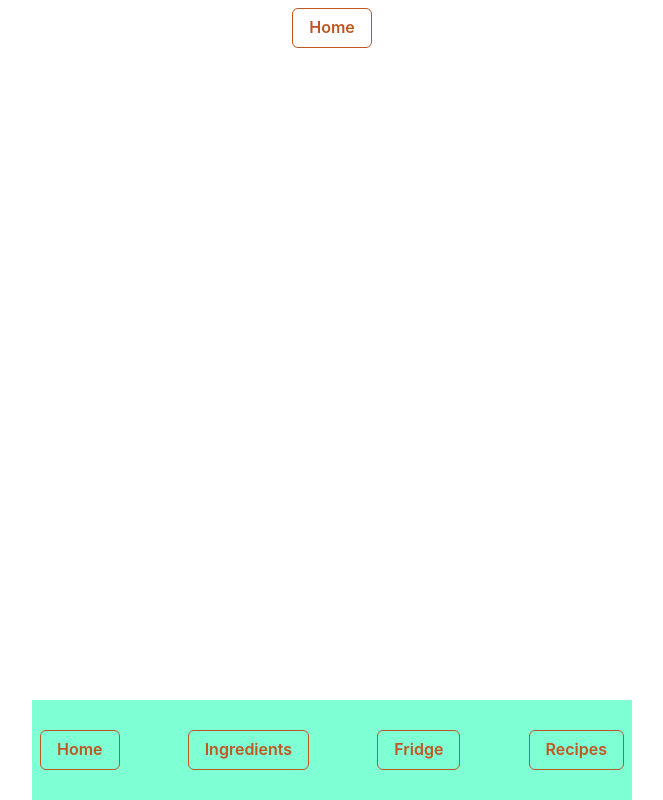
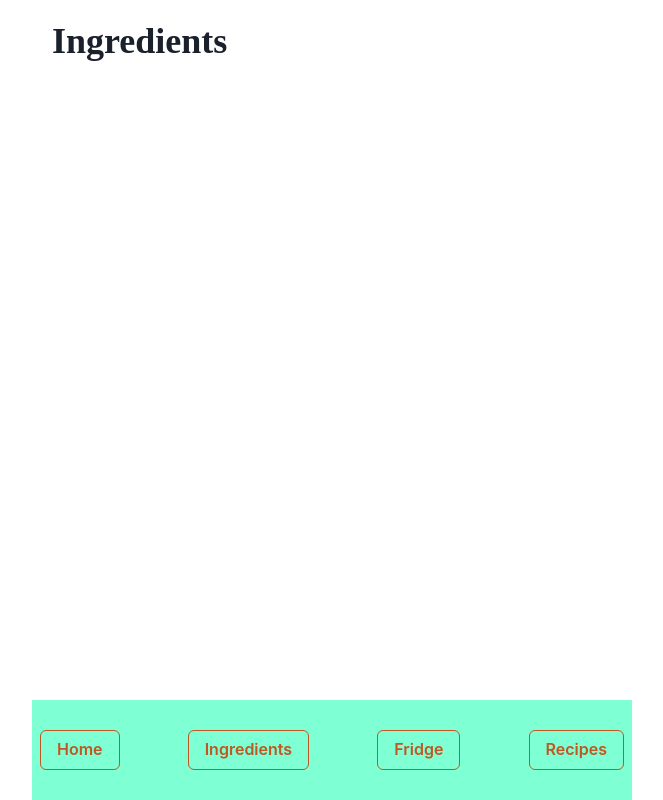
Before and after one commit to annaabramowicz/Food-planner, a React (Create React App) app: page /ingredients in a window 1280 px wide. Shown: the whole page, without its empty margins (308-971 px from the left). Built offline with nearby package versions, Linux system fonts and the light colour scheme; no server answers.

Commit message:
[FA-2] Link to NavLink, organized folders

```diff
--- a/src/App/App.jsx
+++ b/src/App/App.jsx
@@ -1,15 +1,20 @@
 import "reset.css";
 import React, { useEffect } from "react";
-import Ingredients from "./Ingredients/Ingredients";
-import Fridge from "./Fridge/Fridge";
-import Recipes from "./Recipes/Recipes";
-import Home from "./Home/Home";
+import Ingredients from "../pages/Ingredients/Ingredients";
+import Fridge from "../pages/Fridge/Fridge";
+import Recipes from "../pages/Recipes/Recipes";
+import Home from "../pages/Home/Home";
 import Navigation from "./Navigation/Navigation";
 import Button from "components/Buttons/Button/Button";
 import Flex from "components/Flex/Flex";
 import { Box } from "@chakra-ui/react";
 
-import { BrowserRouter as Router, Switch, Route, Link } from "react-router-dom";
+import {
+  BrowserRouter as Router,
+  Switch,
+  Route,
+  NavLink,
+} from "react-router-dom";
 import { useDispatch } from "react-redux";
 import { getRecipesAsyc } from "store/recipes/recipes";
 
@@ -26,23 +31,23 @@ function App() {
         <Router>
           <Flex>
             <Navigation>
-              <Button m={2}>
-                <Link to="/">Home</Link>
-              </Button>
-              <Button m={2}>
-                <Link to="/ingredients">Ingredients</Link>
-              </Button>
-              <Button m={2}>
-                <Link to="/fridge">Fridge</Link>
-              </Button>
-              <Button m={2}>
-                <Link to="/recipes">Recipes</Link>
-              </Button>
+              <NavLink to="/">
+                <Button>Home </Button>
+              </NavLink>
+              <NavLink to="/ingredients">
+                <Button>Ingredients </Button>
+              </NavLink>
+              <NavLink to="/fridge">
+                <Button>Fridge </Button>
+              </NavLink>
+              <NavLink to="/recipes">
+                <Button>Recipes </Button>
+              </NavLink>
             </Navigation>
           </Flex>
           <div>
             <Switch>
-              <Route path="/">
+              <Route exact path="/">
                 <Home />
               </Route>
               <Route path="/ingredients">
--- a/src/App/Ingredients/Ingredients.jsx
+++ b/src/pages/Ingredients/Ingredients.jsx
@@ -1,4 +1,4 @@
-import MobileHeader from "../MobileHeader/MobileHeader";
+import MobileHeader from "../../App/MobileHeader/MobileHeader";
 
 const Ingredients = () => <MobileHeader> Ingredients </MobileHeader>;
 
```
Also changed, not shown: src/pages/Fridge/Fridge.jsx (renamed from src/App/Fridge/Fridge.jsx), src/pages/Home/Home.jsx (renamed from src/App/Home/Home.jsx), src/pages/Recipes/Recipes.jsx (renamed from src/App/Recipes/Recipes.jsx).
